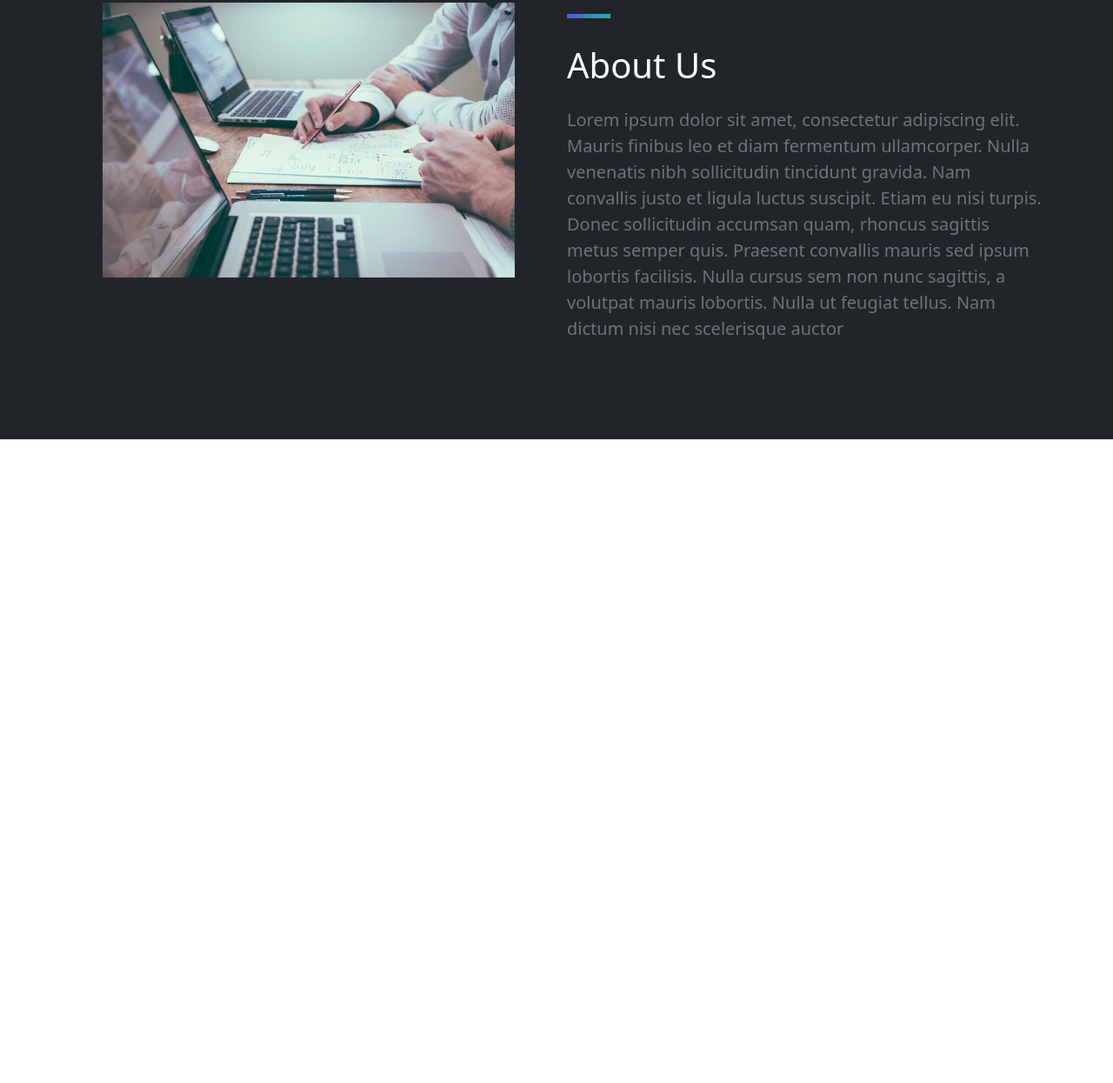
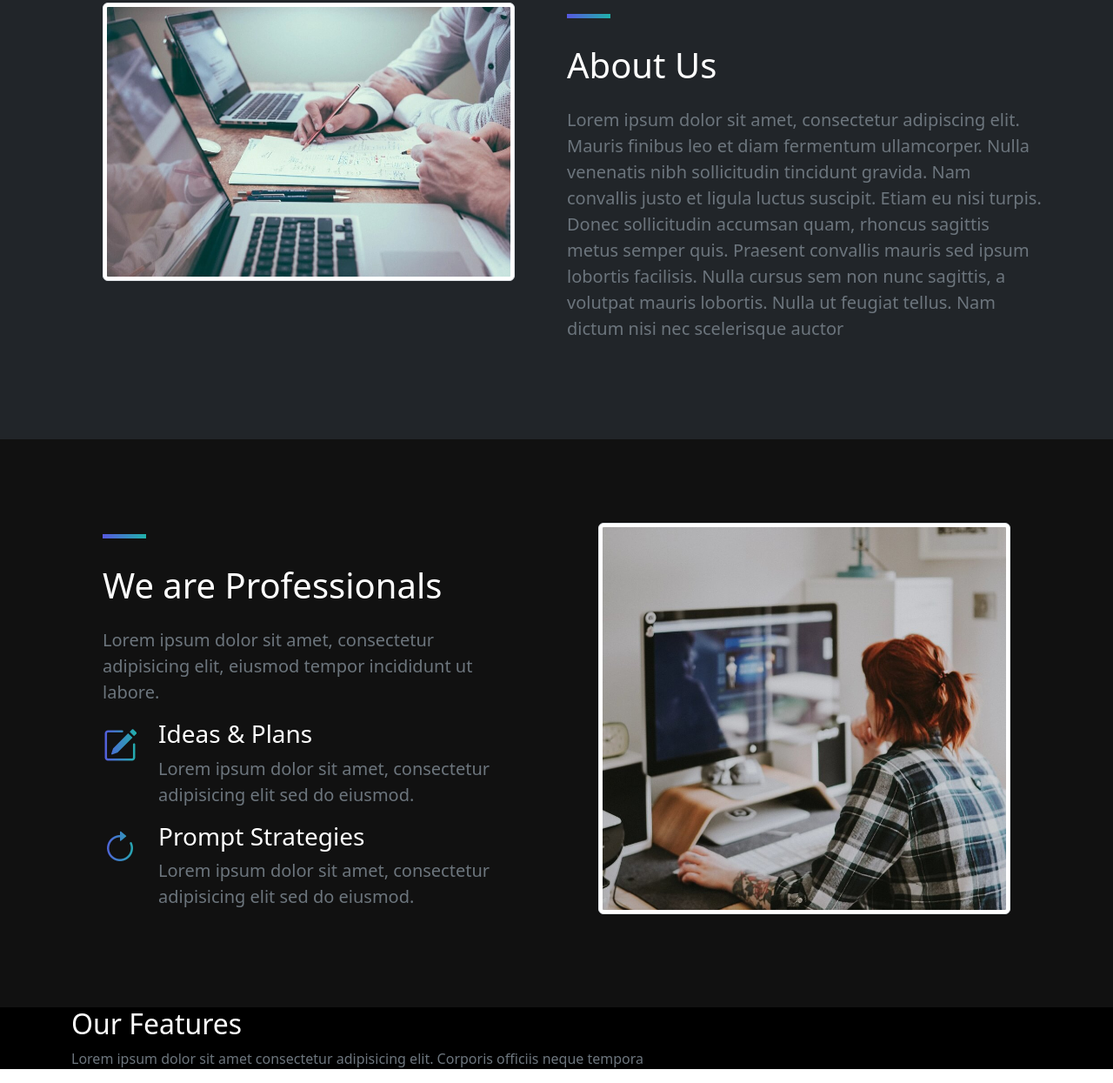
Before and after one commit to Rushabhgadhiya9102/bt-projects, a plain HTML site: page project-1/index.html in a window 1280 px wide. Shown: the part 1708-2953 px from the top of the page at 87% size. Before the commit the page ends 2213 px from the top, so only its background shows below. Drawn offline with Linux system fonts and the light colour scheme.

Commit message:
abilities section

```diff
--- a/project-1/css/style.css
+++ b/project-1/css/style.css
@@ -20,7 +20,7 @@ nav ul li a:hover {
   transition: ease-in 0.2s;
 }
 
-#last-list a:hover{
+#last-list a:hover {
   color: white !important;
 }
 /* -------------- N A V I G A T I O N - E N D ------------------- */
@@ -69,10 +69,9 @@ nav ul li a:hover {
 
 .services-content:hover {
   background-image: linear-gradient(to right, #5758e0, lightseagreen);
-
 }
 
-.services-content:hover .color{
+.services-content:hover .color {
   color: white !important;
 }
 
@@ -88,7 +87,7 @@ nav ul li a:hover {
   z-index: -1;
 }
 
-.services .col-lg-4:last-child .services-content a::before{
+.services .col-lg-4:last-child .services-content a::before {
   position: absolute;
   right: -20px;
   bottom: -20px;
@@ -99,7 +98,6 @@ nav ul li a:hover {
   height: 60%;
   z-index: -1;
 }
-
 
 /* -------------- S E R V I C E S - S E C T I O N - E N D ------------- */
 
@@ -112,3 +110,23 @@ nav ul li a:hover {
 }
 
 /* -------------- A B O U T - S E C T I O N - E N D ------------- */
+
+/* -------------- A B I L I T Y - S E C T I O N ------------- */
+
+.abilities {
+  background-color: rgb(17, 17, 17);
+}
+
+.abilities .col-6 span {
+  width: 50px;
+  height: 5px;
+  background-image: linear-gradient(to right, #5758e0, lightseagreen);
+}
+
+.abilities-content i {
+  background-image: linear-gradient(to right, #5758e0, lightseagreen);
+  background-clip: text;
+  color: transparent;
+}
+
+/* -------------- A B I L I T Y - S E C T I O N - E N D ------------- */
--- a/project-1/index.html
+++ b/project-1/index.html
@@ -211,14 +211,17 @@
         <div class="container">
           <div class="row">
             <div class="col-6 p-5">
-              <img src="./images/about-us.jpg" class="img-fluid" width="100%" alt="" />
+              <img src="./images/about-us.jpg" class="img-fluid img-thumbnail" width="100%" alt="" />
             </div>
             <div class="col-6 py-5">
               <div class="content text-white">
                 <span class="d-inline-block"></span>
                 <h2 class="fs-1 my-4">About Us</h2>
-                <p class="fs-5 text-secondary" >
-                 Lorem ipsum dolor sit amet, consectetur adipiscing elit. Mauris finibus leo et diam fermentum ullamcorper. Nulla venenatis nibh sollicitudin tincidunt gravida. Nam convallis justo et ligula luctus suscipit. Etiam eu nisi turpis. Donec sollicitudin accumsan quam, rhoncus sagittis metus semper quis. Praesent convallis mauris sed ipsum lobortis facilisis. Nulla cursus sem non nunc sagittis, a volutpat mauris lobortis. Nulla ut feugiat tellus. Nam dictum nisi nec scelerisque auctor
+                <p class="fs-5 text-secondary">
+                  Lorem ipsum dolor sit amet, consectetur adipiscing elit. Mauris finibus leo et diam fermentum ullamcorper. Nulla venenatis nibh
+                  sollicitudin tincidunt gravida. Nam convallis justo et ligula luctus suscipit. Etiam eu nisi turpis. Donec sollicitudin accumsan
+                  quam, rhoncus sagittis metus semper quis. Praesent convallis mauris sed ipsum lobortis facilisis. Nulla cursus sem non nunc
+                  sagittis, a volutpat mauris lobortis. Nulla ut feugiat tellus. Nam dictum nisi nec scelerisque auctor
                 </p>
               </div>
             </div>
@@ -226,6 +229,61 @@
         </div>
       </section>
       <!------------------------- A B O U T - U S - S E C T I O N - E N D -------------------------->
+
+      <!------------------------- A B I L I T Y  - S E C T I O N  -------------------------->
+
+      <section class="abilities py-5">
+        <div class="container">
+          <div class="row">
+            <div class="col-6 py-5 px-5">
+              <div class="content text-white">
+                <span class="d-inline-block"></span>
+                <h2 class="fs-1 my-4">We are Professionals</h2>
+                <p class="fs-5 text-secondary">Lorem ipsum dolor sit amet, consectetur adipisicing elit, eiusmod tempor incididunt ut labore.</p>
+
+                <!------- T O P I C - 1 ------>
+
+                <div class="abilities-content d-flex">
+                  <i class="bi bi-pencil-square fs-1"></i>
+                  <div class="ms-4">
+                    <h4 class="fs-3">Ideas & Plans</h4>
+                    <p class="fs-5 text-secondary">Lorem ipsum dolor sit amet, consectetur adipisicing elit sed do eiusmod.</p>
+                  </div>
+                </div>
+
+                <!------- T O P I C - 2 ------>
+
+                <div class="abilities-content d-flex">
+                  <i class="bi bi-arrow-clockwise fs-1"></i>
+                  <div class="ms-4">
+                    <h4 class="fs-3">Prompt Strategies</h4>
+                    <p class="fs-5 text-secondary">Lorem ipsum dolor sit amet, consectetur adipisicing elit sed do eiusmod.</p>
+                  </div>
+                </div>
+
+              </div>
+            </div>
+            <div class="col-6 p-5">
+              <img src="./images/professional-img.jpg" class="img-fluid img-thumbnail" width="100%" alt="" />
+            </div>
+          </div>
+        </div>
+      </section>
+
+      <!------------------------- A B I L I T Y  - S E C T I O N - E N D -------------------------->
+
+      <!------------------------- F E A T U R E S - S E C T I O N  -------------------------->
+
+      <section class="features bg-black">
+          <div class="container">
+            <div class="features-content">
+              <h2 class="text-white">Our Features</h2>
+              <p class="text-secondary">Lorem ipsum dolor sit amet consectetur adipisicing elit. Corporis officiis neque tempora</p>
+            </div>
+          </div>
+      </section>
+
+      <!------------------------- F E A T U R E S - S E C T I O N - E N D -------------------------->
     </main>
 
     <script src="./js/bootstrap.bundle.min.js" type="text/javascript"></script>
```
